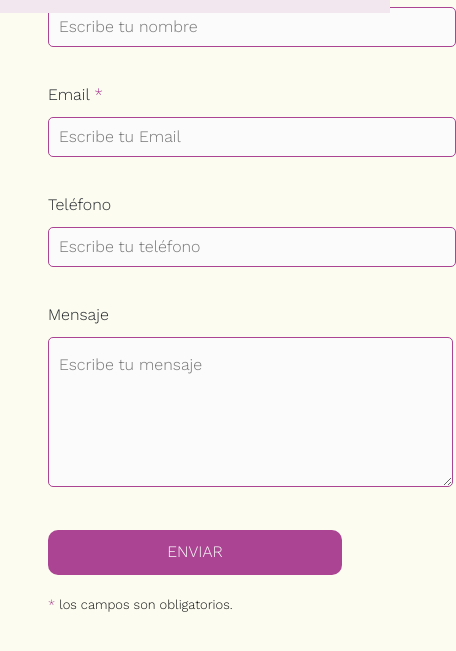
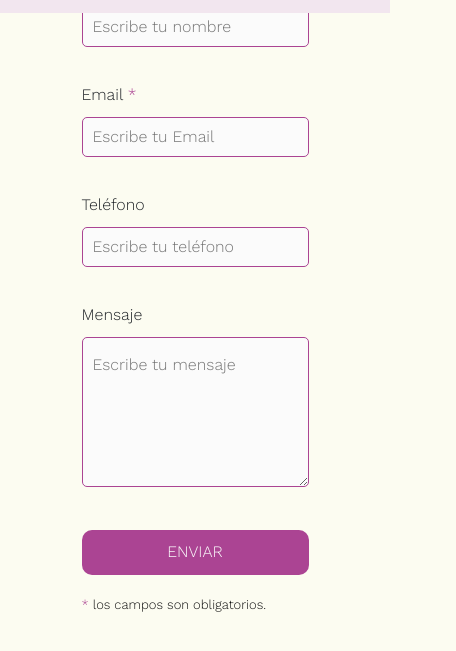
Before and after one commit to maurotondato/PF-Tondato, a plain HTML site: page contacto.html in a window 390 px wide. Shown: the part 831-1482 px from the top of the page, 456 px wide, since content can reach past the window. Drawn offline with nearby package versions, Linux system fonts and the light colour scheme.

Commit message:
se resolvio un pequeno scroll horizontal en version mobile

```diff
--- a/scss/components/_forms.scss
+++ b/scss/components/_forms.scss
@@ -4,7 +4,7 @@ form {
 
 input {
     background-color: map-get($colores_form, blanco);
-    width: 408px;
+    width: 100%;
     height: 40px;
     border-radius: 5px;
     border-style: solid;
@@ -17,7 +17,7 @@ input {
 
 textarea {
     background-color: map-get($colores_form, blanco);
-    width: 405px;
+    width: 100%;
     height: 150px;
     border-radius: 5px;
     border-style: solid;
```
Also changed, not shown: css/style.css, 1 other file.
